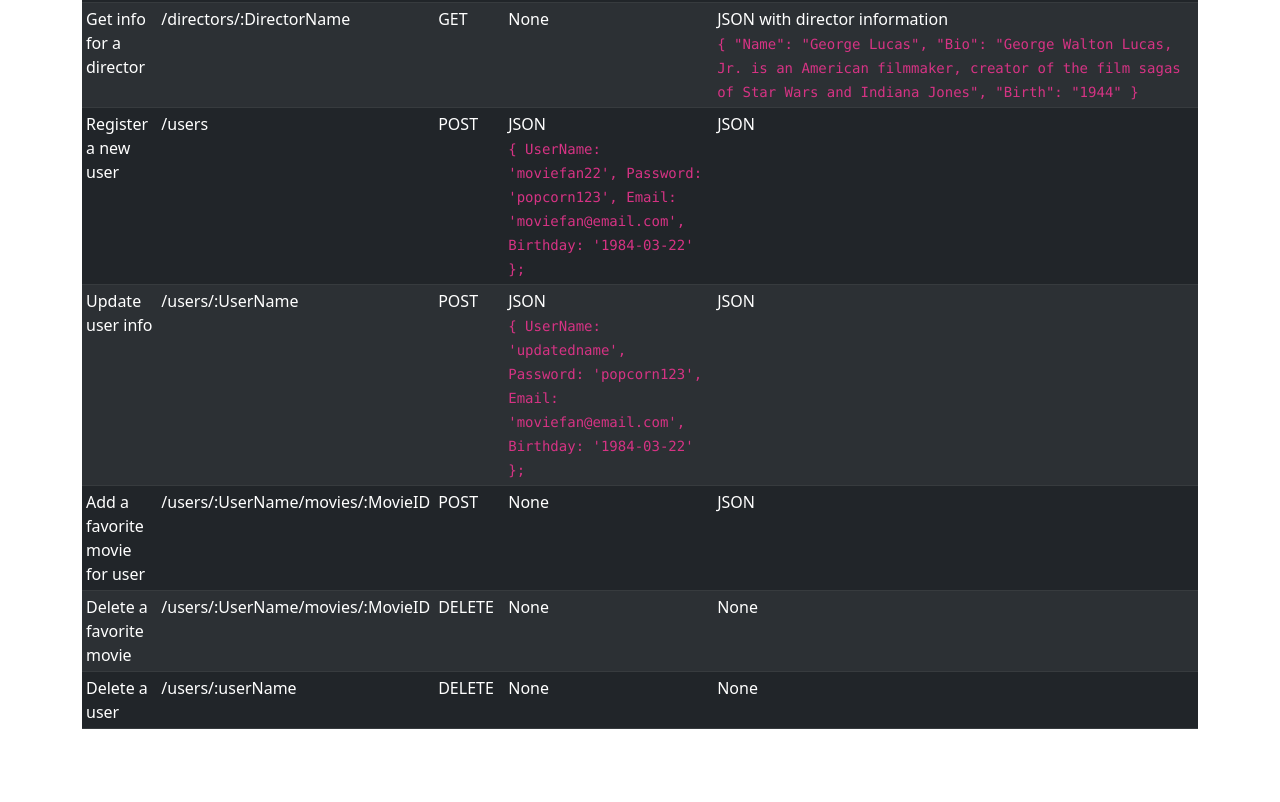
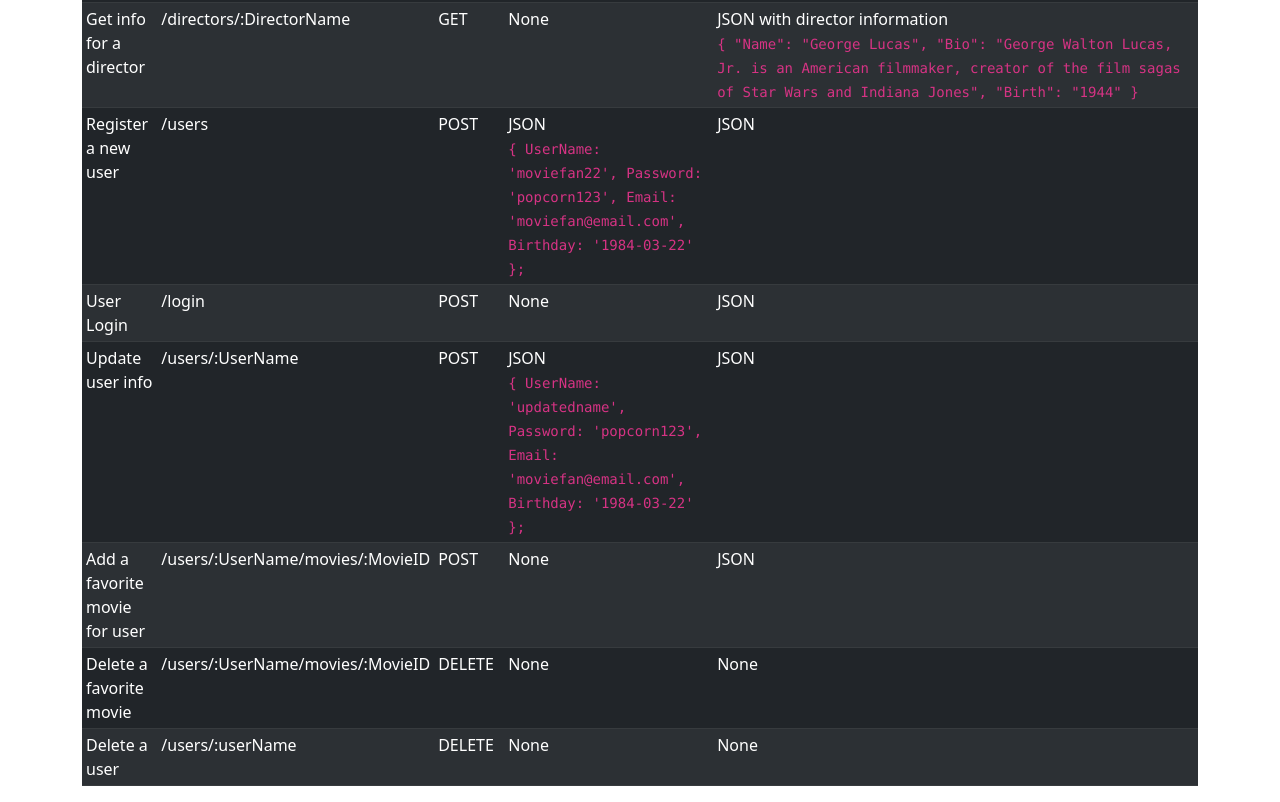
Before and after one commit to curtisgry/myflix-api, a website: page public/documentation.html in a window 1280 px wide. Shown: the part 1083-1885 px from the top of the page. Before the commit the page ends 1828 px from the top, so only its background shows below. Drawn offline with nearby package versions, Linux system fonts and the light colour scheme.

Commit message:
update docs

```diff
--- a/index.js
+++ b/index.js
@@ -213,6 +213,7 @@ app.put(
                 if (!errors.isEmpty()) {
                         return res.status(422).json({ errors: errors.array() });
                 }
+                // Hash updated password
                 const hashedPassword = Users.hashPassword(req.body.Password);
                 Users.findOneAndUpdate(
                         { Username: req.params.Username },
--- a/public/documentation.html
+++ b/public/documentation.html
@@ -167,6 +167,20 @@
                     </tr>
                     <tr>
                         <!-- Logic -->
+                        <td>User Login</td>
+                        <!-- URL -->
+                        <td>/login</td>
+                        <!-- Method -->
+                        <td>POST</td>
+                        <!-- Req data -->
+                        <td>
+                            None
+                        </td>
+                        <!-- Res data -->
+                        <td>JSON</td>
+                    </tr>
+                    <tr>
+                        <!-- Logic -->
                         <td>Update user info</td>
                         <!-- URL -->
                         <td>/users/:UserName</td>
```
